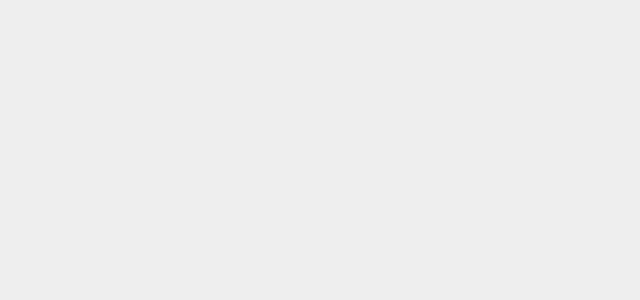
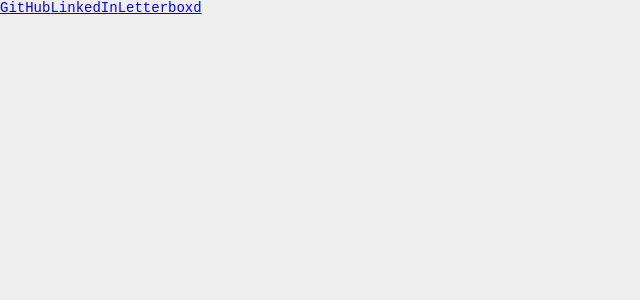
Before and after one commit to adxmb/personal_website, a React (Create React App) app: page /links in a window 1280 px wide. Before the commit this address had no page. Shown: the top 300 px of the page, without its empty margins (0-640 px from the left). Built offline with nearby package versions, Linux system fonts and the light colour scheme.

Commit message:
Refactor: reorganising folder structure
Creating a pages and components folder for files related to pages and the components within them

```diff
--- a/src/App.jsx
+++ b/src/App.jsx
@@ -1,9 +1,10 @@
 import { BrowserRouter as Router, Route, Routes } from "react-router-dom";
-import Home from "./Home";
-import About from "./About";
-import Experience from "./Experience";
-import Projects from "./Projects";
-import Contact from "./Contact";
+import Home from "./pages/Home";
+import About from "./pages/About";
+import Experience from "./pages/Experience";
+import Projects from "./pages/Projects";
+import Contact from "./pages/Contact";
+import Links from "./pages/Links";
 
 export default function App() {
   return (
@@ -14,6 +15,7 @@ export default function App() {
         <Route path="/experience" element={<Experience />} />
         <Route path="/projects" element={<Projects />} />
         <Route path="/contact" element={<Contact />} />
+        <Route path="/links" element={<Links />} />
       </Routes>
     </Router>
   );
--- a/src/Contact.jsx
+++ b/src/pages/Contact.jsx
@@ -1,4 +1,4 @@
-import ContactForm from "./ContactForm";
+import ContactForm from "./components/ContactForm";
 
 const Contact = () => {
   return (
--- a/src/Home.jsx
+++ b/src/pages/Home.jsx
@@ -1,12 +1,15 @@
 import { useEffect, useRef, useState } from "react";
 import { Swiper, SwiperSlide } from "swiper/react";
-import MenuItems from "./MenuItems";
+import { EffectCube, Mousewheel } from "swiper/modules";
+
+import MenuItems from "./components/MenuItems";
+
 import "swiper/css";
 import "swiper/css/effect-cube";
 import "swiper/css/pagination";
-import "./styles.css";
-import { EffectCube, Mousewheel } from "swiper/modules";
+import "../styles.css";
 
+// Component for the home/landing page
 export default function Home() {
   const swiperRef = useRef(null);
   const [activeSlideIndex, setActiveSlideIndex] = useState(0);
@@ -19,6 +22,7 @@ export default function Home() {
     menuItemsRef.current = document.querySelector(".menu-items");
   }, []);
 
+  // Updating the active slide when slide changes
   useEffect(() => {
     if (swiperRef.current) {
       swiperRef.current.swiper.on("slideChange", () => {
@@ -27,6 +31,7 @@ export default function Home() {
     }
   }, []);
 
+  // Maintains the active slide when the window is resized
   useEffect(() => {
     const handleResize = () => {
       if (swiperRef.current) {
@@ -47,10 +52,12 @@ export default function Home() {
     setFadeIn(true);
   }, []);
 
+  // Adds the reverse underline animation when the mouse enters
   const handleMouseEnter = (e) => {
     e.target.classList.add("hover-off");
   };
 
+  // Toggles the menu visibility and the menu icon
   const toggleMenuVisibility = (e) => {
     setIsMenuVisible(!isMenuVisible);
     if (isMenuVisible) {
@@ -58,6 +65,7 @@ export default function Home() {
       menuButtonRef.current.classList.remove("cross");
       document.body.classList.remove("no-scroll");
     } else {
+      // Delay for aesthetics
       setTimeout(() => {
         menuItemsRef.current.classList.add("visible");
       }, 300);
@@ -66,12 +74,14 @@ export default function Home() {
     }
   };
 
+  // Map of the pages for the slides and menu with their links
   const pages = [
+    { name: "Home", link: "/" },
     { name: "About", link: "/about" },
     { name: "Experience", link: "/experience" },
     { name: "Projects", link: "/projects" },
     { name: "Contact", link: "/contact" },
-    { name: "Links", link: "/" },
+    { name: "Links", link: "/links" },
   ];
 
   return (
@@ -117,7 +127,7 @@ export default function Home() {
         <SwiperSlide className="swiper-slide">
           <div loading="lazy">
             <a
-              href="/about"
+              href="/"
               className={fadeIn ? "fade-in" : ""}
               onMouseEnter={handleMouseEnter}
             >
@@ -125,7 +135,7 @@ export default function Home() {
             </a>
           </div>
         </SwiperSlide>
-        {pages.map((item) => (
+        {pages.slice(1).map((item) => (
           <SwiperSlide className="swiper-slide">
             <div loading="lazy">
               <a
--- /dev/null
+++ b/src/pages/Links.jsx
@@ -0,0 +1,36 @@
+const Links = () => {
+  return (
+    <div className="container">
+      <div className="content">
+        <div className="links">
+          <a
+            href="/"
+            className="link"
+            target="_blank"
+            rel="noopener noreferrer"
+          >
+            GitHub
+          </a>
+          <a
+            href="/"
+            className="link"
+            target="_blank"
+            rel="noopener noreferrer"
+          >
+            LinkedIn
+          </a>
+          <a
+            href="/"
+            className="link"
+            target="_blank"
+            rel="noopener noreferrer"
+          >
+            Letterboxd
+          </a>
+        </div>
+      </div>
+    </div>
+  );
+};
+
+export default Links;
--- a/src/MenuItems.jsx
+++ b/src/pages/components/MenuItems.jsx
@@ -1,11 +1,9 @@
 import React from "react";
 
+// Creating menu item components for the menu
 const MenuItems = ({ items, isVisible, onMouseEnter }) => {
   return (
     <div className={`menu-items ${isVisible ? "visible" : ""}`}>
-      <a className="menu-item" href="/" onMouseEnter={onMouseEnter}>
-        Home
-      </a>
       {items.map((item, index) => (
         <a
           key={index}
```
Also changed, not shown: src/pages/About.jsx (renamed from src/About.jsx), src/pages/Experience.jsx (renamed from src/Experience.jsx), src/pages/Projects.jsx (renamed from src/Projects.jsx), src/pages/components/ContactForm.jsx (renamed from src/ContactForm.jsx).
